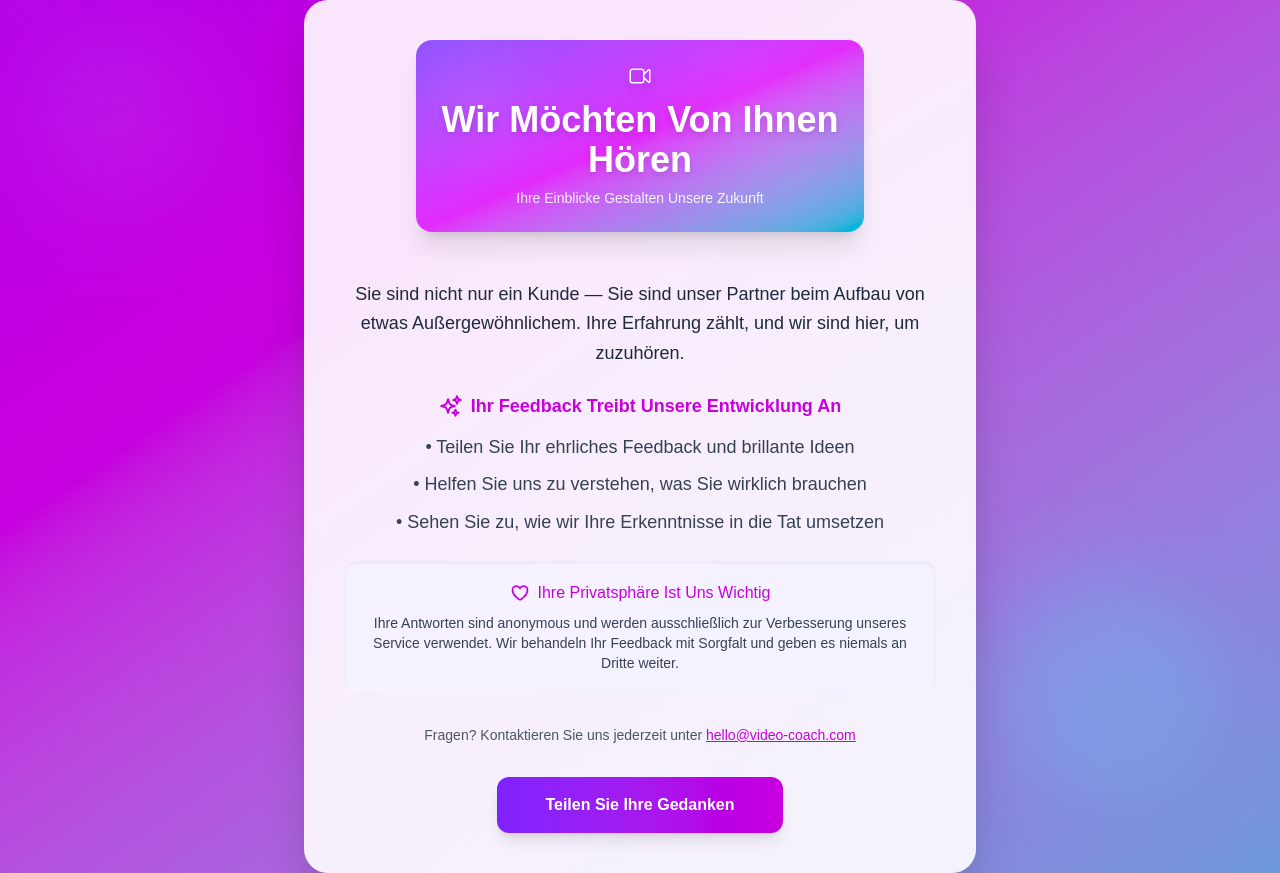
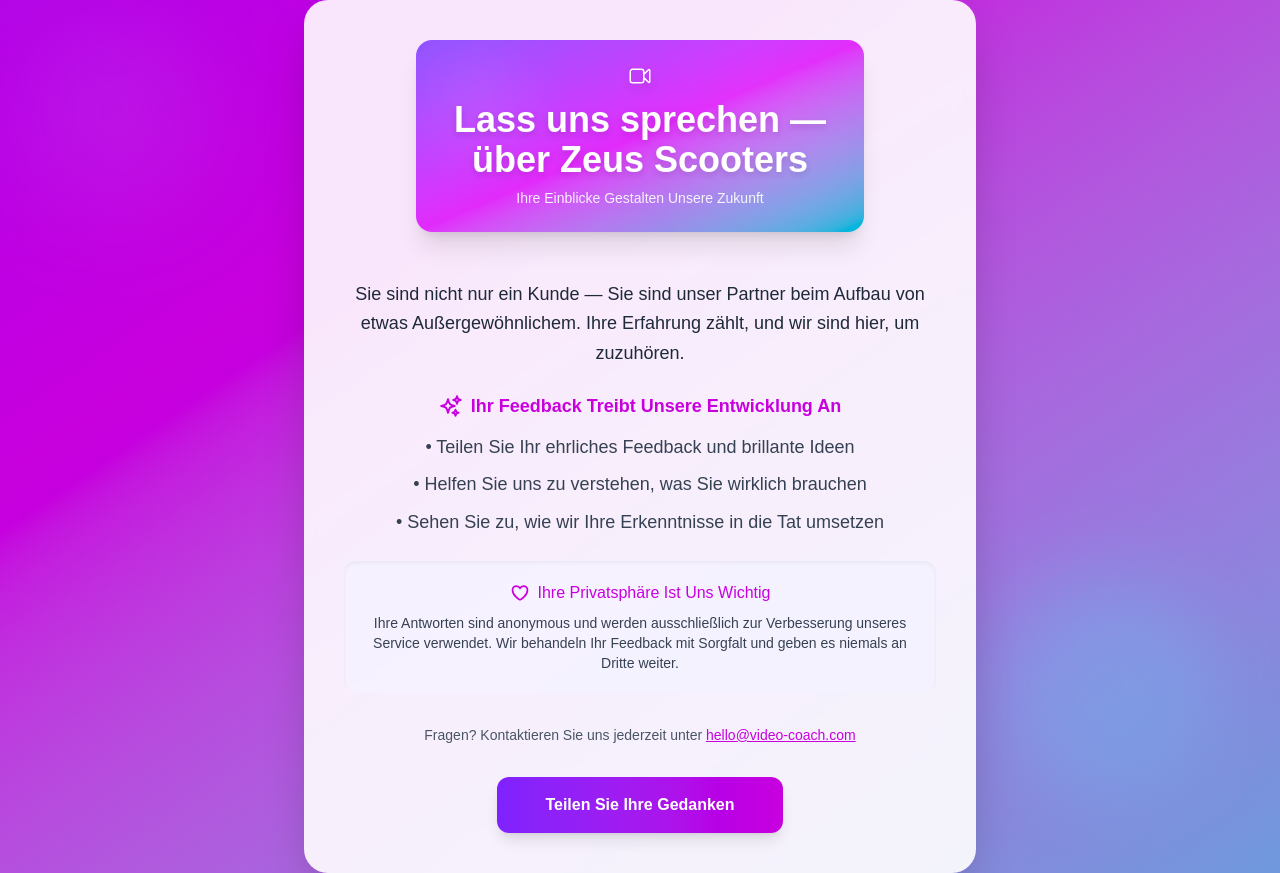
Before and after one commit to damienwarren-blip/video-coach, a Next.js app: page /pilot_zs/de in a window 1280 px wide. Built offline with nearby package versions, Linux system fonts and the light colour scheme.

Commit message:
Update page.js

```diff
--- a/app/pilot_zs/de/page.js
+++ b/app/pilot_zs/de/page.js
@@ -58,7 +58,7 @@
                     />
                   </svg>
                   <h1 className="text-4xl font-bold mb-2 drop-shadow-md">
-                    Wir Möchten Von Ihnen Hören
+                    Lass uns sprechen — über Zeus Scooters
                   </h1>
                   <p className="text-sm font-medium opacity-90">
                     Ihre Einblicke Gestalten Unsere Zukunft
```
